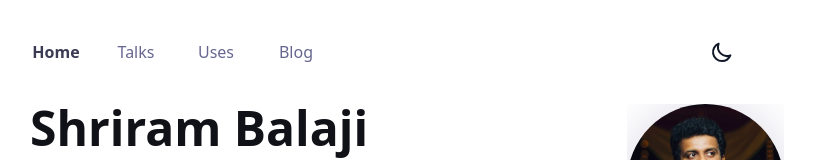
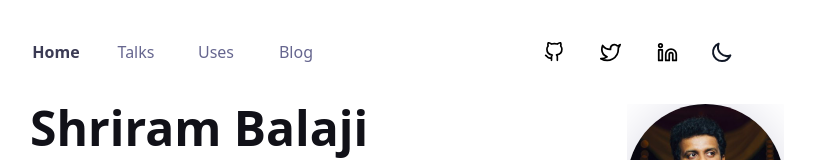
Before and after one commit to shrirambalaji/shrirambalaji.com, a Next.js app: page / in a window 1280 px wide. Shown: the top 160 px of the page, without its empty margins (240-1055 px from the left). Built offline with nearby package versions, Linux system fonts and the light colour scheme.

Commit message:
feat(navbar): add github, twitter, linkedin profile to navbar

```diff
--- a/src/components/Navbar.tsx
+++ b/src/components/Navbar.tsx
@@ -2,6 +2,9 @@
 import { ThemeSwitch } from "./ThemeSwitch";
 import NextLink from "next/link";
 import cn from "classnames";
+import { GitHub } from "./icons/GitHub";
+import { Twitter } from "./icons/Twitter";
+import { Linkedin } from "./icons/Linkedin";
 
 type NavItemProps = {
   href: string;
@@ -13,6 +16,7 @@
   const isActive = router.asPath === href;
 
   return (
+    <li>
       <NextLink href={href}>
         <a
           className={cn(
@@ -25,17 +29,40 @@
           <span className="capsize">{text}</span>
         </a>
       </NextLink>
+    </li>
   );
 };
 
 export const Navbar = () => {
   return (
-    <nav className="mx-u relative mx-auto flex w-full max-w-3xl items-center justify-start border-gray-200 bg-opacity-60 pt-8 pb-8 text-gray-900 dark:border-gray-700 dark:bg-ghostindigo-900 dark:text-gray-100">
+    <nav className="mx-u relative mx-auto flex w-full max-w-3xl items-center justify-between border-gray-200 bg-opacity-60 pt-8 pb-8 text-gray-900 dark:border-gray-700 dark:bg-ghostindigo-900 dark:text-gray-100">
+      <ul className="flex">
         <NavItem href="/" text="Home" />
         <NavItem href="/talks" text="Talks" />
         <NavItem href="/uses" text="Uses" />
         <NavItem href="https://blog.shrirambalaji.dev" text="Blog" />
+      </ul>
+      <ul className="flex items-center justify-center gap-3">
+        <GitHub
+          width={20}
+          height={20}
+          className="mr-0 stroke-black group-hover:stroke-indigo-700 dark:stroke-white dark:group-hover:stroke-indigo-500"
+          href="https://github.com/shrirambalaji"
+        />
+        <Twitter
+          width={21}
+          height={21}
+          className="mr-0 stroke-black group-hover:stroke-sky-600 dark:stroke-white dark:group-hover:stroke-sky-500"
+          href="https://twitter.com/shrirambalaji"
+        />
+        <Linkedin
+          width={21}
+          height={21}
+          className="mr-0 stroke-black group-hover:stroke-blue-700 dark:stroke-white dark:group-hover:stroke-blue-500"
+          href="https://linkedin.com/in/shrirambalaji"
+        />
         <ThemeSwitch className="ml-auto mr-0 md:mr-[2.65rem]" />
+      </ul>
     </nav>
   );
 };
--- /dev/null
+++ b/src/components/icons/GitHub.tsx
@@ -0,0 +1,37 @@
+import { SVGProps } from "react";
+import cn from "classnames";
+import NextLink from "next/link";
+
+export const GitHub = (
+  props: JSX.IntrinsicAttributes & SVGProps<SVGSVGElement> & { href: string }
+) => {
+  return (
+    <NextLink href={props.href}>
+      <span
+        role="link"
+        aria-label="Shriram's Github profile"
+        className={cn(
+          "group inline-flex cursor-pointer items-center rounded-lg p-2 px-3 text-center text-current hover:bg-ghostindigo-50 hover:dark:bg-ghostindigo-800",
+          props.className
+        )}
+        tabIndex={0}
+      >
+        <svg
+          xmlns="http://www.w3.org/2000/svg"
+          width="24"
+          height="24"
+          viewBox="0 0 24 24"
+          fill="none"
+          stroke="#fff"
+          stroke-width="2"
+          stroke-linecap="round"
+          stroke-linejoin="round"
+          className="feather feather-github"
+          {...props}
+        >
+          <path d="M9 19c-5 1.5-5-2.5-7-3m14 6v-3.87a3.37 3.37 0 0 0-.94-2.61c3.14-.35 6.44-1.54 6.44-7A5.44 5.44 0 0 0 20 4.77 5.07 5.07 0 0 0 19.91 1S18.73.65 16 2.48a13.38 13.38 0 0 0-7 0C6.27.65 5.09 1 5.09 1A5.07 5.07 0 0 0 5 4.77a5.44 5.44 0 0 0-1.5 3.78c0 5.42 3.3 6.61 6.44 7A3.37 3.37 0 0 0 9 18.13V22"></path>
+        </svg>
+      </span>
+    </NextLink>
+  );
+};
--- /dev/null
+++ b/src/components/icons/Linkedin.tsx
@@ -0,0 +1,39 @@
+import { SVGProps } from "react";
+import cn from "classnames";
+import NextLink from "next/link";
+
+export const Linkedin = (
+  props: JSX.IntrinsicAttributes & SVGProps<SVGSVGElement> & { href: string }
+) => {
+  return (
+    <NextLink href={props.href}>
+      <span
+        role="link"
+        aria-label="Shriram's Linkedin profile"
+        className={cn(
+          "group inline-flex cursor-pointer items-center rounded-lg p-2 px-3 text-center text-current hover:bg-ghostindigo-50 hover:dark:bg-ghostindigo-800",
+          props.className
+        )}
+        tabIndex={0}
+      >
+        <svg
+          xmlns="http://www.w3.org/2000/svg"
+          width="24"
+          height="24"
+          viewBox="0 0 24 24"
+          fill="none"
+          stroke="currentColor"
+          stroke-width="2"
+          stroke-linecap="round"
+          stroke-linejoin="round"
+          className="feather feather-linkedin"
+          {...props}
+        >
+          <path d="M16 8a6 6 0 0 1 6 6v7h-4v-7a2 2 0 0 0-2-2 2 2 0 0 0-2 2v7h-4v-7a6 6 0 0 1 6-6z"></path>
+          <rect x="2" y="9" width="4" height="12"></rect>
+          <circle cx="4" cy="4" r="2"></circle>
+        </svg>
+      </span>
+    </NextLink>
+  );
+};
--- /dev/null
+++ b/src/components/icons/Twitter.tsx
@@ -0,0 +1,37 @@
+import { SVGProps } from "react";
+import cn from "classnames";
+import NextLink from "next/link";
+
+export const Twitter = (
+  props: JSX.IntrinsicAttributes & SVGProps<SVGSVGElement> & { href: string }
+) => {
+  return (
+    <NextLink href={props.href}>
+      <span
+        role="link"
+        aria-label="Shriram's Twitter profile"
+        className={cn(
+          "group inline-flex cursor-pointer items-center rounded-lg p-2 px-3 text-center text-current hover:bg-ghostindigo-50 hover:dark:bg-ghostindigo-800",
+          props.className
+        )}
+        tabIndex={0}
+      >
+        <svg
+          xmlns="http://www.w3.org/2000/svg"
+          width="24"
+          height="24"
+          viewBox="0 0 24 24"
+          fill="none"
+          stroke="currentColor"
+          stroke-width="2"
+          stroke-linecap="round"
+          stroke-linejoin="round"
+          className="feather feather-twitter"
+          {...props}
+        >
+          <path d="M23 3a10.9 10.9 0 0 1-3.14 1.53 4.48 4.48 0 0 0-7.86 3v1A10.66 10.66 0 0 1 3 4s-4 9 5 13a11.64 11.64 0 0 1-7 2c9 5 20 0 20-11.5a4.5 4.5 0 0 0-.08-.83A7.72 7.72 0 0 0 23 3z"></path>
+        </svg>
+      </span>
+    </NextLink>
+  );
+};
```
Lines whose indentation alone changed are shown as unchanged.
